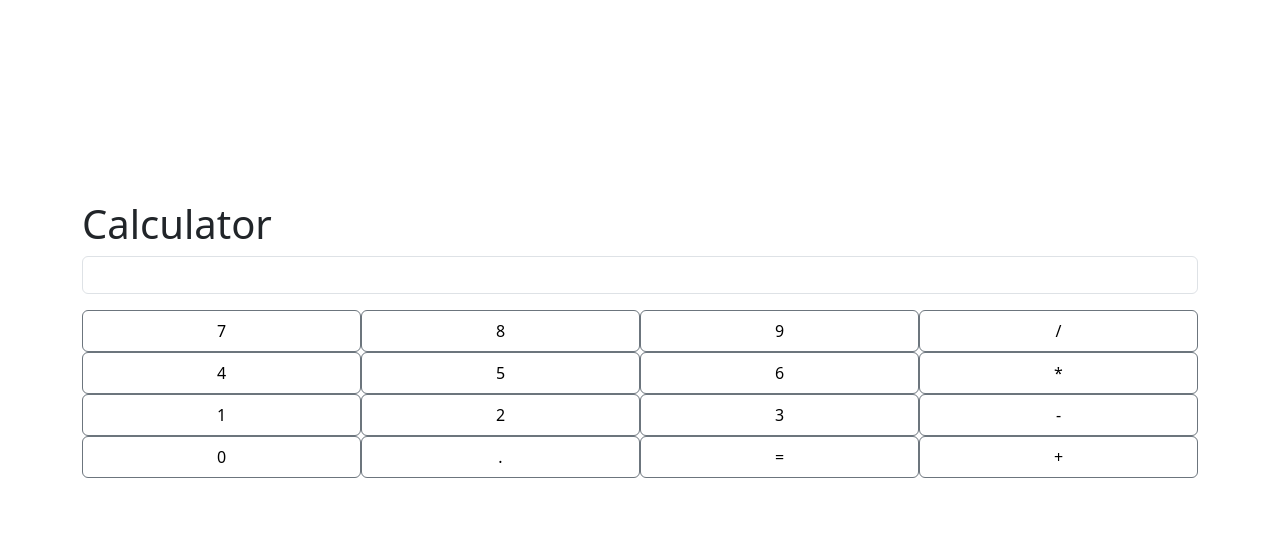
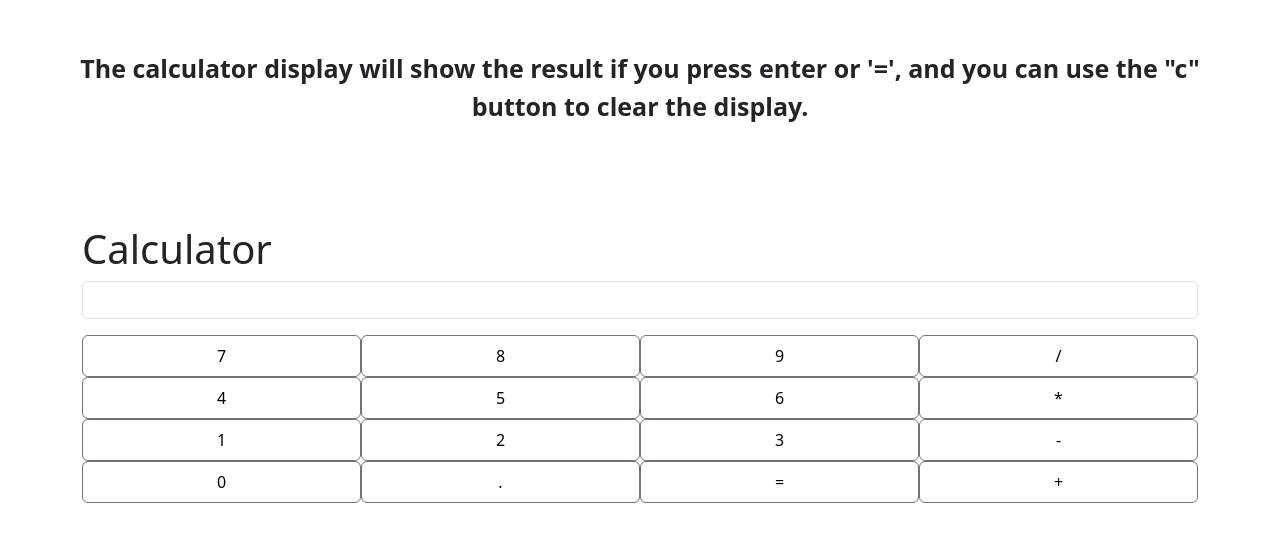
Before and after one commit to Arafath-21/Calculator, a plain HTML site: page index.html in a window 1280 px wide. Drawn offline with nearby package versions, Linux system fonts and the light colour scheme.

Commit message:
commit v2.0

```diff
--- a/index.html
+++ b/index.html
@@ -9,7 +9,7 @@
     <script src="https://cdn.jsdelivr.net/npm/bootstrap@5.3.2/dist/js/bootstrap.bundle.min.js" integrity="sha384-C6RzsynM9kWDrMNeT87bh95OGNyZPhcTNXj1NW7RuBCsyN/o0jlpcV8Qyq46cDfL" crossorigin="anonymous"></script>
 </head>
 <body>
-
+    <p>The calculator display will show the result if you press enter or '=', and you can use the "c" button to clear the display.</p>
     <script src="./script.js"></script>
 </body>
 </html>
--- a/script.js
+++ b/script.js
@@ -1,4 +1,5 @@
 // Function to create the calculator container and add functionality
+window.alert("This calculates only if you handle with keyboards !!")
 function createCalculator() {
     // Container
     const container = document.createElement('div');
@@ -94,7 +95,7 @@ function createCalculator() {
             } catch (error) {
                 displayInput.value = 'Error';
             }
-        } else if (key === 'C' || key === 'Escape') {
+        } else if (key === 'c' || key === 'Escape') {
             currentExpression = '';
             displayInput.value = '';
         } else if (key === 'Backspace') {
@@ -120,7 +121,7 @@ function createCalculator() {
                 } catch (error) {
                     displayInput.value = 'Error';
                 }
-            } else if (key === 'C') {
+            } else if (key === 'c') {
                 currentExpression = '';
                 displayInput.value = '';
             } else if (key === 'Backspace') {
--- a/styless.css
+++ b/styless.css
@@ -1,3 +1,11 @@
+p{
+    font-size: 25px;
+    font-family: system-ui, -apple-system, BlinkMacSystemFont, 'Segoe UI', Roboto, Oxygen, Ubuntu, Cantarell, 'Open Sans', 'Helvetica Neue', sans-serif;
+    font-weight: bold;
+    padding: 50px;
+    /* margin: 50px auto; */
+    text-align: center;
+}
 .container{
-    margin: 200px auto;
+    margin: 50px auto;
 }
```
